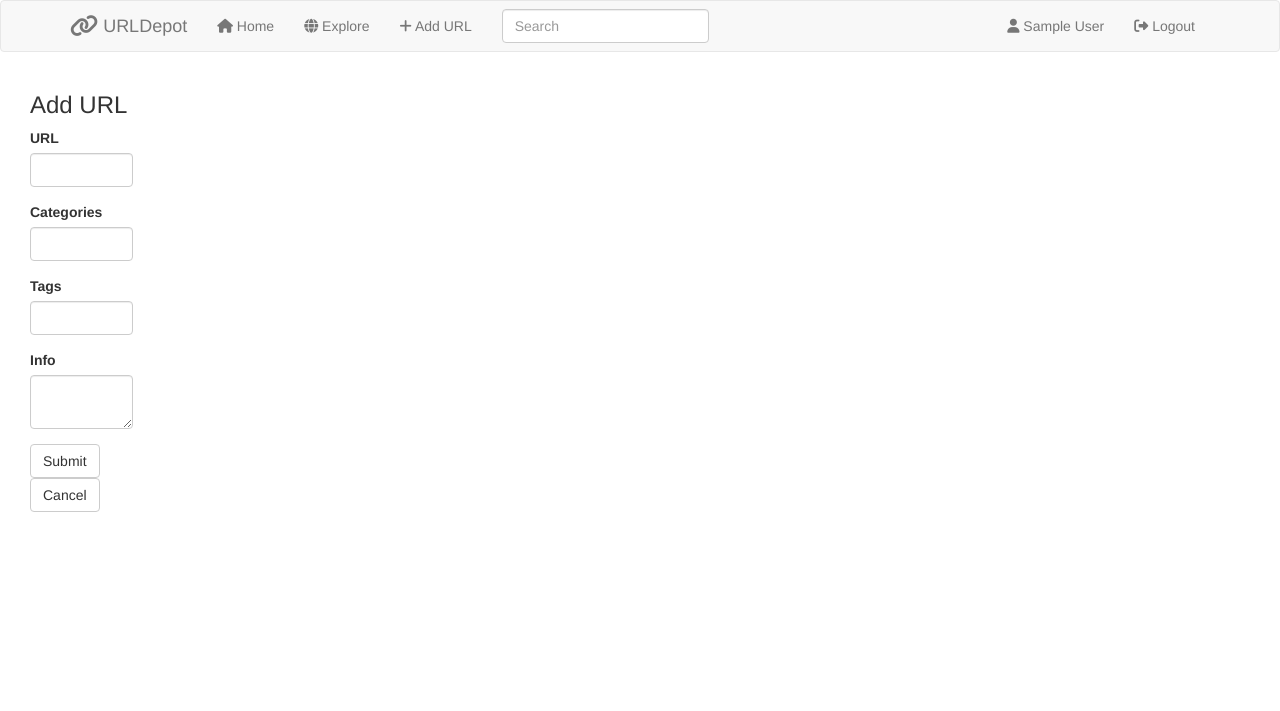
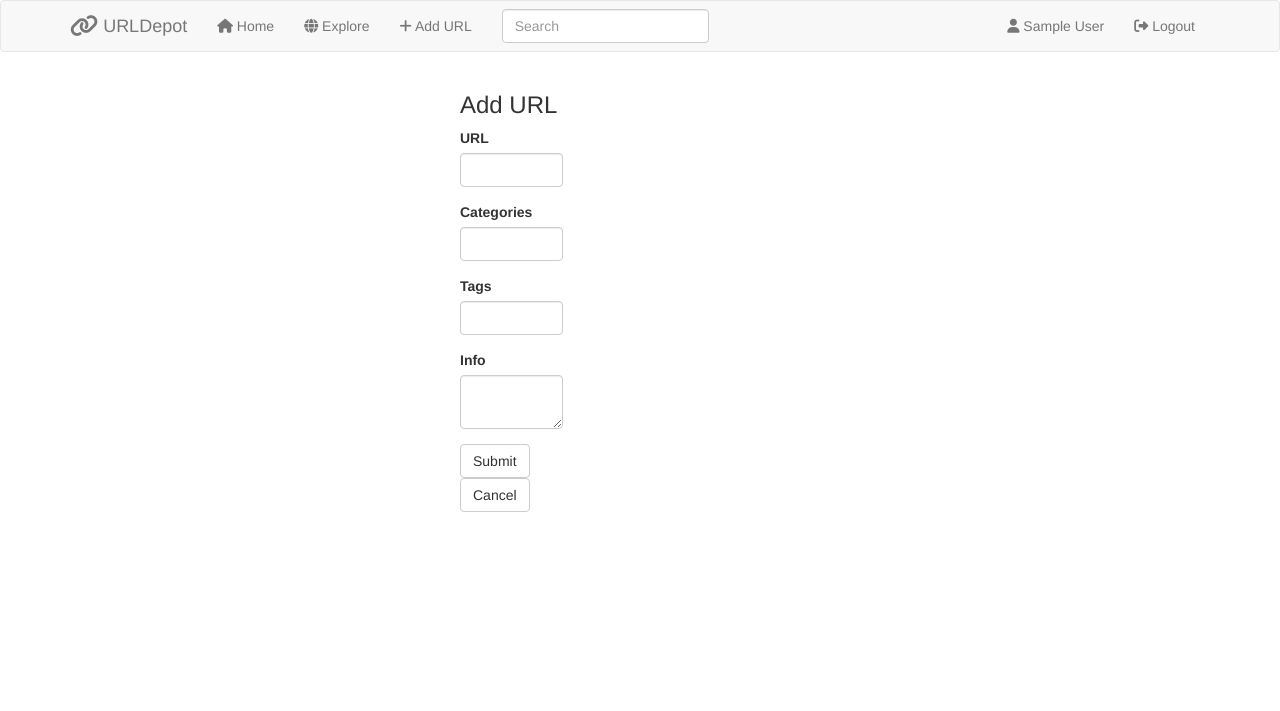
Before and after one commit to eddinn/urldepot, a Flask app: page /addpost in a window 1280 px wide. Shown: the top 711 px of the page. Run offline with Flask 2, Linux system fonts and the light colour scheme; the visitor is signed in with stand-in values (Sample User, id 1); data comes from the database, SQL or seed files in the repository; some libraries are stand-ins or nearby versions.

Commit message:
reconstruct post styling

```diff
--- a/app/templates/base.html
+++ b/app/templates/base.html
@@ -43,7 +43,7 @@
         </nav>
 {% endblock %}
 {% block content %}
-    <div class="container" style="float: left; height: 1024px; width: 420px;">
+    <div class="container" style="height: 1024px; width: 420px;">
         <div class="container" style="float: left; height: auto; width: 400px;">
             {% with messages = get_flashed_messages() %}
             {% if messages %}
```
